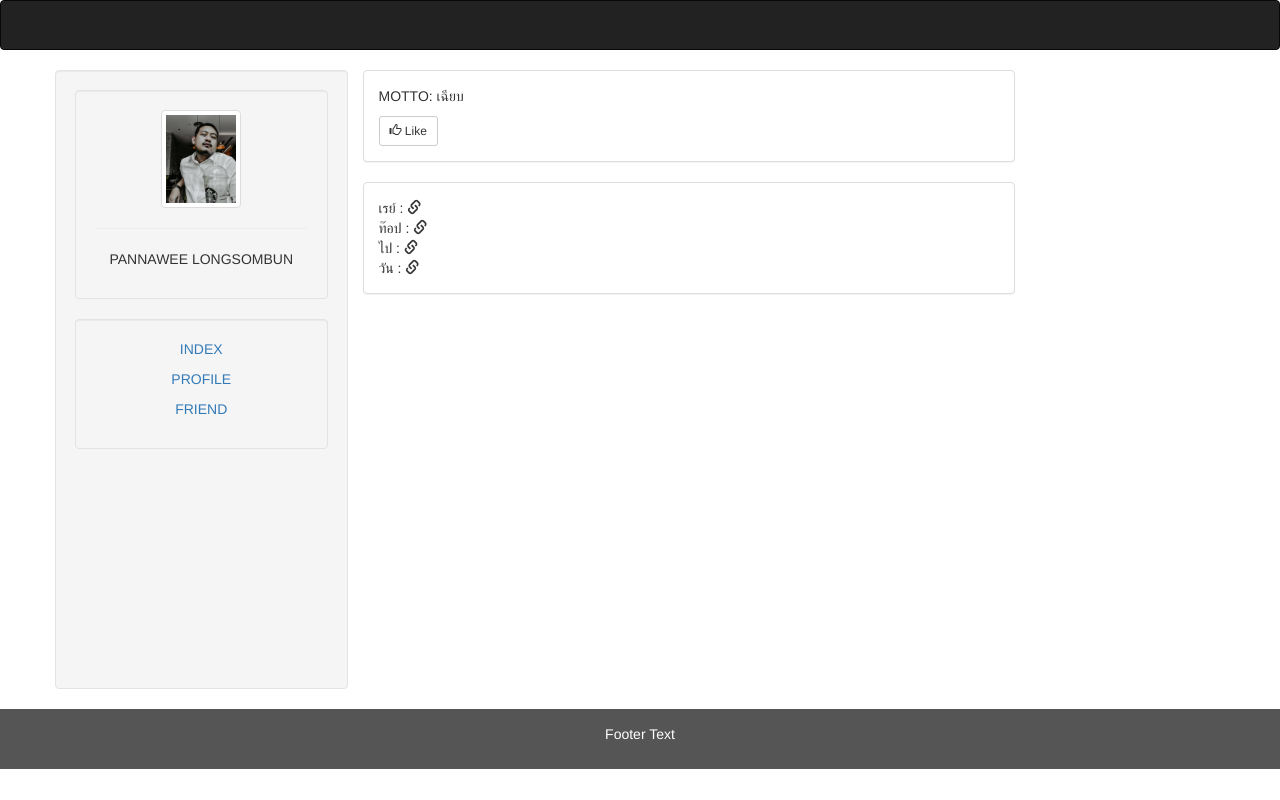
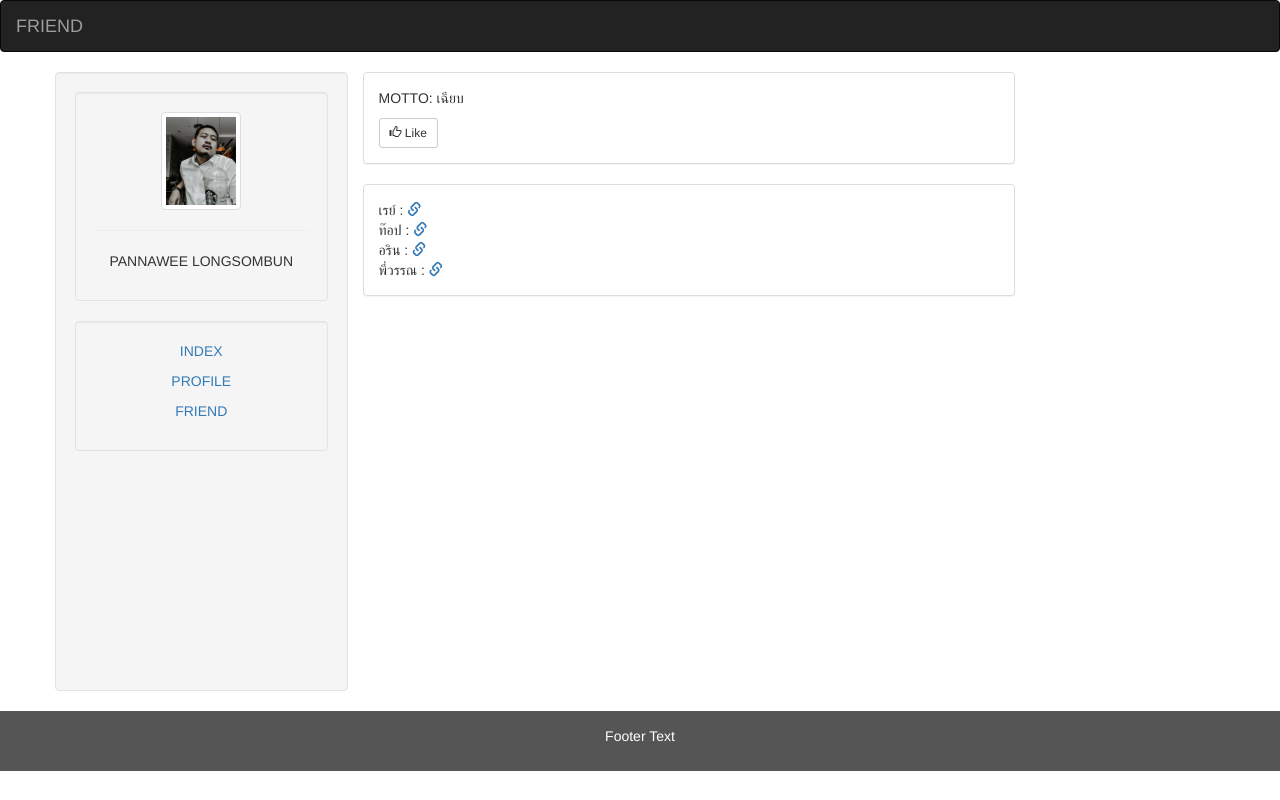
Before and after one commit to PGarlicx/PAN_CSSLap, a plain HTML site: page friend.html in a window 1280 px wide. Drawn offline with nearby package versions, Linux system fonts and the light colour scheme.

Commit message:
add link

```diff
--- a/friend.html
+++ b/friend.html
@@ -16,19 +16,19 @@
     }
   </style>
 </head>
-<body onload="bodyonload('profile');">
+<body>
 
 <nav class="navbar navbar-inverse">
     <div class="container-fluid">
-   <!--
         <div class="navbar-header">
             <button type="button" class="navbar-toggle" data-toggle="collapse" data-target="#myNavbar">
               <span class="icon-bar"></span>
               <span class="icon-bar"></span>
               <span class="icon-bar"></span>
             </button>
-      <a class="navbar-brand" href="#">Logo</a>
+            <a class="navbar-brand" href="#">FRIEND</a>
         </div>
+    <!--
     <div class="collapse navbar-collapse" id="myNavbar">
       <ul class="nav navbar-nav">
         <li class="active"><a href="#">Home</a></li>
@@ -96,13 +96,13 @@
         <div class="col-sm-12">
             <div class="panel panel-default text-left">
                 <div class="panel-body" id="maincontent">
-                    เรย์ : <span class="glyphicon glyphicon-link" aria-hidden="true"></span>
+                    เรย์ : <a href="https://sirapat27.github.io/sirapat-resume/" target="_blank"><span class="glyphicon glyphicon-link"></span></a>
                     <br>
-                    ท๊อป : <span class="glyphicon glyphicon-link" aria-hidden="true"></span>
+                    ท๊อป : <a href="https://baac-codecamp.github.io/projecttest_top/" target="_blank"><span class="glyphicon glyphicon-link"></span></a>
                     <br>
-                    ไป : <span class="glyphicon glyphicon-link" aria-hidden="true"></span>
+                    อริน : <a href="https://arinbaac.github.io/workshop_git_10-12062020/CSS/index.html" target="_blank"><span class="glyphicon glyphicon-link" aria-hidden="true"></span></a>
                     <br>
-                    วัน :  <span class="glyphicon glyphicon-link" aria-hidden="true"></span>
+                    พี่วรรณ :  <a href="https://wannaporn-iam.github.io/Project2/" target="_blank"><span class="glyphicon glyphicon-link" aria-hidden="true"></span></a>
 
                 </div>
             </div>
--- a/index.html
+++ b/index.html
@@ -5,7 +5,7 @@
   <meta charset="utf-8">
   <meta name="viewport" content="width=device-width, initial-scale=1">
   <link rel="stylesheet" href="https://maxcdn.bootstrapcdn.com/bootstrap/3.4.1/css/bootstrap.min.css">
-  <script src="https://ajax.googleapis.com/ajax/libs/jquery/3.5.1/jquery.min.js"></script>
+  <script src="js/jquery-1.11.3.min.js"></script>
   <script src="https://maxcdn.bootstrapcdn.com/bootstrap/3.4.1/js/bootstrap.min.js"></script>
   <style>
     /* Set black background color, white text and some padding */
@@ -20,15 +20,15 @@
 
 <nav class="navbar navbar-inverse">
   <div class="container-fluid">
-   <!--
     <div class="navbar-header">
       <button type="button" class="navbar-toggle" data-toggle="collapse" data-target="#myNavbar">
         <span class="icon-bar"></span>
         <span class="icon-bar"></span>
         <span class="icon-bar"></span>
       </button>
-      <a class="navbar-brand" href="#">Logo</a>
+      <a class="navbar-brand" href="#">INDEX</a>
     </div>
+   <!--
     <div class="collapse navbar-collapse" id="myNavbar">
       <ul class="nav navbar-nav">
         <li class="active"><a href="#">Home</a></li>
@@ -146,6 +146,7 @@
         default:
             url = "profile.html";
         }
+        //alert(url)
         $.get(url,function(result) {
 		    $('#maincontent').html(result);
 			}
```
Also changed, not shown: profile.html (+8 -8 lines). Lines whose indentation alone changed are shown as unchanged.
